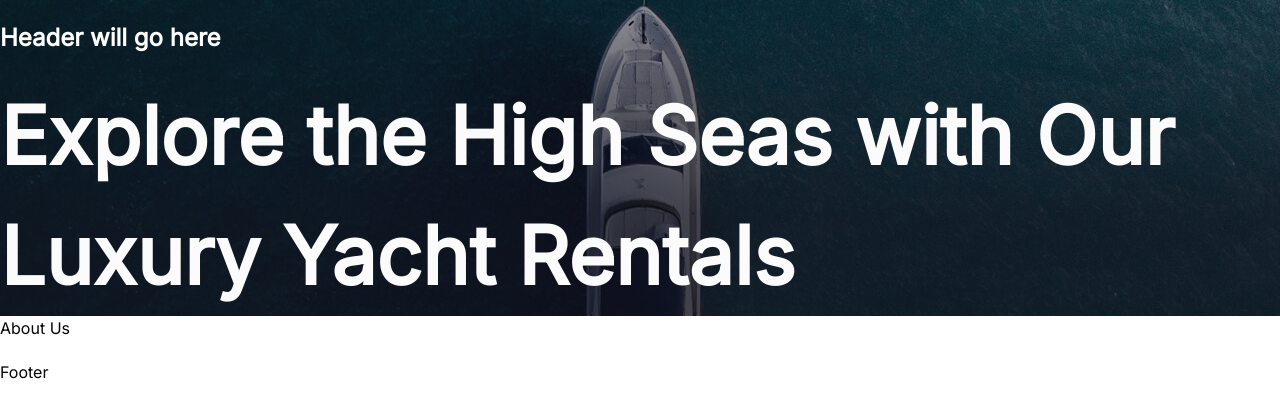
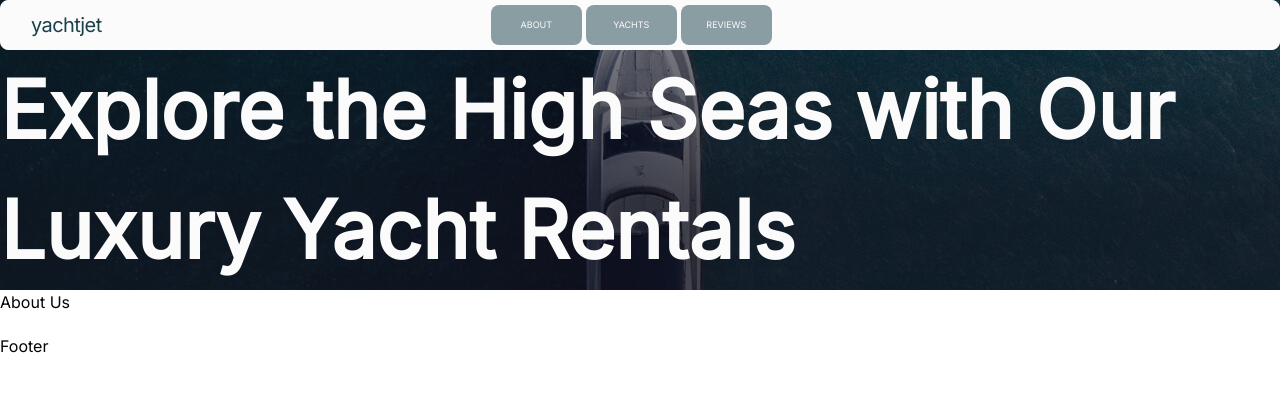
Before and after one commit to oleksandr-honchar/project-WaveDevX, a website built with Vite: page src/index.html in a window 1280 px wide. Built offline with nearby package versions, Linux system fonts and the light colour scheme.

Commit message:
add html and css for header

```diff
--- a/src/css/header.css
+++ b/src/css/header.css
@@ -1,48 +1,78 @@
-.title-header-test {
-  color: white;
+.header-container {
+  display: flex;
+  background: #fbfbfb;
+  border: 1px solid #fbfbfb;
+  border-radius: 8px;
+  align-items: center;
+  justify-content: space-between;
+  padding: 7px 20px;
 }
 
-.header {
-  padding: 20px 0;
+.header-logo {
+  font-family: "Inter", sans-serif;
+  font-weight: 500;
+  font-size: 14px;
+  letter-spacing: -0.03em;
+  color: #1b414b;
 }
-.nav {
+
+.header-list {
+  display: none;
+}
+
+.header-list-socials {
+  display: none;
+}
+
+@media screen and (min-width:768px) {
+  .header-container {
+    padding: 4px 28px;
+  }
+
+  .header-logo {
+    font-size: 20px;
+  }
+
+  .header-list {
     display: flex;
-  justify-content: space-between;
+    gap: 4px;
   }
-.nav-logo {
-  display: inline-flex;
+
+  .header-list-link {
+    display: flex;
+    font-family: "Inter", sans-serif;
+    font-weight: 400;
+    font-size: 9px;
+    line-height: 1.3;
+    text-transform: uppercase;
+    text-align: center;
+    color: #fbfbfb;
+    border-radius: 8px;
+    width: 91px;
+    height: 40px;
+    background: rgba(27, 65, 75, 0.5);
     align-items: center;
     justify-content: center;
+    transition: background-color 250ms cubic-bezier(0.4, 0, 0.2, 1);
   }
-.nav-list {
+
+  .header-list-link:hover,
+  .header-list-link:focus {
+    background: #1b414b;
+  }
+
+  .header-list-socials {
     display: flex;
-  align-items: center;
-  justify-content: flex-end;
-  gap: 40px;
+    gap: 8px;
   }
-.nav-link {
-  position: relative;
-  display: block;
-  font-weight: 500;
-  letter-spacing: 0.02em;
-  transition: 200ms ease-in;
+
+  .menu-link {
+    display: none;
   }
-.nav-link:hover,
-.nav-link:focus {
-  color: #747bff;
 }
-.nav-link::after {
-  content: '';
-  position: absolute;
-  bottom: 0;
-  left: 50%;
-  transform: translateX(-50%) translateY(100%);
-  width: 110%;
-  height: 4px;
-  border-radius: 4px;
-  transform-origin: center;
-  animation: stretch 400ms cubic-bezier(0.68, -0.55, 0.27, 1.55) 200ms both;
+
+@media screen and (min-width:768px) {
+  .header-container {
+    padding: 4px 30px;
   }
-.nav-link.active::after {
-  background: #747bff;
 }
--- a/src/partials/header.html
+++ b/src/partials/header.html
@@ -1,5 +1,49 @@
 <section class="header">
-  <div class="container">
-    <h2 class="title-header-test">Header will go here</h2>
+  <div class="container header-container">
+    <a class="header-logo" href="./index.html">yachtjet</a>
+    <nav class="header-nav">
+      <ul class="header-list">
+        <li class="header-list-item">
+          <a class="header-list-link" href="#About">About</a>
+        </li>
+        <li class="header-list-item">
+          <a class="header-list-link" href="#Yachts">Yachts</a>
+        </li>
+        <li class="header-list-item">
+          <a class="header-list-link" href="#Reviews">Reviews</a>
+        </li>
+      </ul>
+    </nav>
+    <ul class="header-list-socials">
+      <li class="header-list-socials-item">
+        <a
+          class="header-list-socials-link"
+          href="https://www.instagram.com/goitclub/"
+          target="_blank"
+          ><svg width="24" height="24"><use href="#icon"></use></svg>
+        </a>
+      </li>
+      <li class="header-list-socials-item">
+        <a
+          class="header-list-socials-link"
+          href="https://www.youtube.com/c/GoIT"
+          target="_blank"
+          ><svg width="24" height="24"><use href="#icon"></use></svg>
+        </a>
+      </li>
+      <li class="header-list-socials-item">
+        <a
+          class="header-list-socials-link"
+          href="https://www.facebook.com/goITclub/"
+          target="_blank"
+          ><svg width="24" height="24"><use href="#icon"></use></svg>
+        </a>
+      </li>
+    </ul>
+    <a class="menu-link">
+      <svg width="28" height="28">
+        <use href="#icon" />
+      </svg>
+    </a>
   </div>
 </section>
```
Lines whose indentation alone changed are shown as unchanged.
